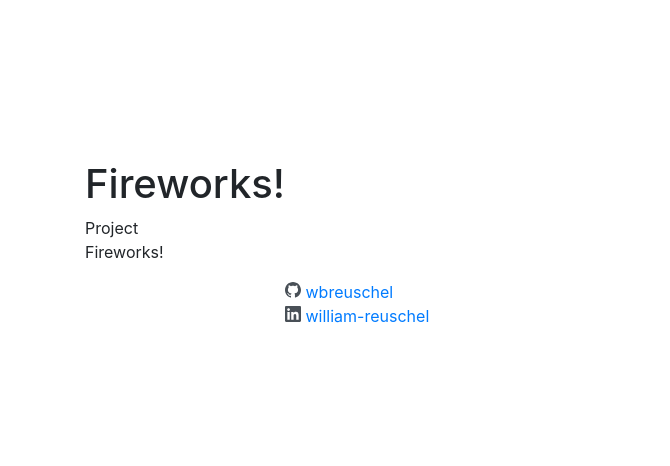
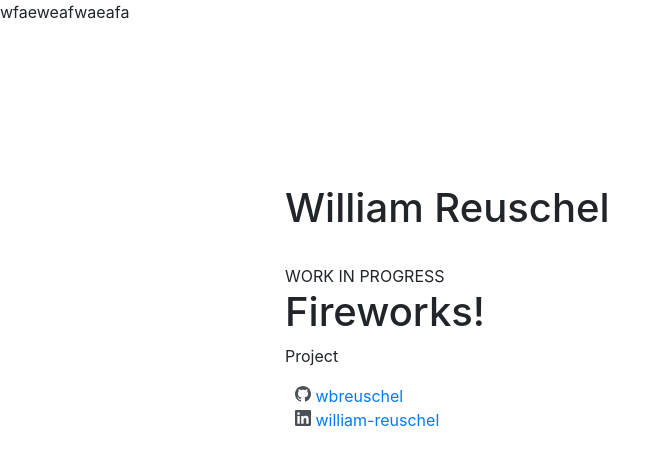
Before and after one commit to wbreuschel/wbreuschel.github.io, a Jekyll site: the page built from _projects/040-Fireworks!.md, in a window 1280 px wide. Shown: the top 466 px of the page, without its empty margins (0-670 px from the left). Built offline with Jekyll 4.4.1, drawn with Linux system fonts in a browser that asks for light colours.

Commit message:
formatting

```diff
--- a/_includes/header.html
+++ b/_includes/header.html
@@ -1,30 +1,4 @@
 <header class="site-header" role="banner">
 
-  {% comment %} <div class="wrapper">
-    {%- assign default_paths = site.pages | map: "path" -%}
-    {%- assign page_paths = site.header_pages | default: default_paths -%}
-    <a class="site-title" rel="author" href="{{ "/" | relative_url }}">{{ site.title | escape }}</a>
 
-    {%- if page_paths -%}
-      <nav class="site-nav">
-        <input type="checkbox" id="nav-trigger" class="nav-trigger" />
-        <label for="nav-trigger">
-          <span class="menu-icon">
-            <svg viewBox="0 0 18 15" width="18px" height="15px">
-              <path d="M18,1.484c0,0.82-0.665,1.484-1.484,1.484H1.484C0.665,2.969,0,2.304,0,1.484l0,0C0,0.665,0.665,0,1.484,0 h15.032C17.335,0,18,0.665,18,1.484L18,1.484z M18,7.516C18,8.335,17.335,9,16.516,9H1.484C0.665,9,0,8.335,0,7.516l0,0 c0-0.82,0.665-1.484,1.484-1.484h15.032C17.335,6.031,18,6.696,18,7.516L18,7.516z M18,13.516C18,14.335,17.335,15,16.516,15H1.484 C0.665,15,0,14.335,0,13.516l0,0c0-0.82,0.665-1.483,1.484-1.483h15.032C17.335,12.031,18,12.695,18,13.516L18,13.516z"/>
-            </svg>
-          </span>
-        </label>
-
-        <div class="trigger">
-          {%- for path in page_paths -%}
-            {%- assign my_page = site.pages | where: "path", path | first -%}
-            {%- if my_page.title -%}
-            <a class="page-link" href="{{ my_page.url | relative_url }}">{{ my_page.title | escape }}</a>
-            {%- endif -%}
-          {%- endfor -%}
-        </div>
-      </nav>
-    {%- endif -%}
-  </div> {% endcomment %}
 </header>
--- a/_layouts/default.html
+++ b/_layouts/default.html
@@ -4,13 +4,28 @@
 {%- include head.html -%}
 
 <body>
+  wfaeweafwaeafa
+  <div class="container">
+    {%- include header.html -%}
+    <header class="mb-4">
+      <div class="container">
+        <div class="row">
+          <div class="col-lg-8 col-md-10 mx-auto">
+            <div class="page-heading">
+              <h1>{{ site.title }}</h1>
+              <span class="subheading"><a
+                  href="https://www.linkedin.com/in/william-reuschel/">{{ site.description }}</a></span>
+            </div>
+          </div>
+        </div>
+      </div>
+    </header>
 
     <div class="container">
-    {%- include header.html -%}
-
-    <main class="page-content" aria-label="Content">
-      <div class="wrapper">
+      <div class="row">
+        <div class="col-lg-8 col-md-10 mx-auto">
           {{ content }}
+        </div>
       </div>
       </main>
 
--- a/_layouts/project.html
+++ b/_layouts/project.html
@@ -2,12 +2,13 @@
 layout: default
 ---
 <article class="post">
-
+    WORK IN PROGRESS
     <header class="post-header">
         <h1 class="post-title">{{ page.title | escape }}</h1>
     </header>
     Project
     <div class="post-content">
+
         {{ content }}
     </div>
 
```
Also changed, not shown: _layouts/home.html (+0 -15 lines), _projects/040-Fireworks!.md (+1 -1 lines), assets/projects/fireworks.png (added), assets/projects/fireworks_thumb.png (added). Lines whose indentation alone changed are shown as unchanged.
